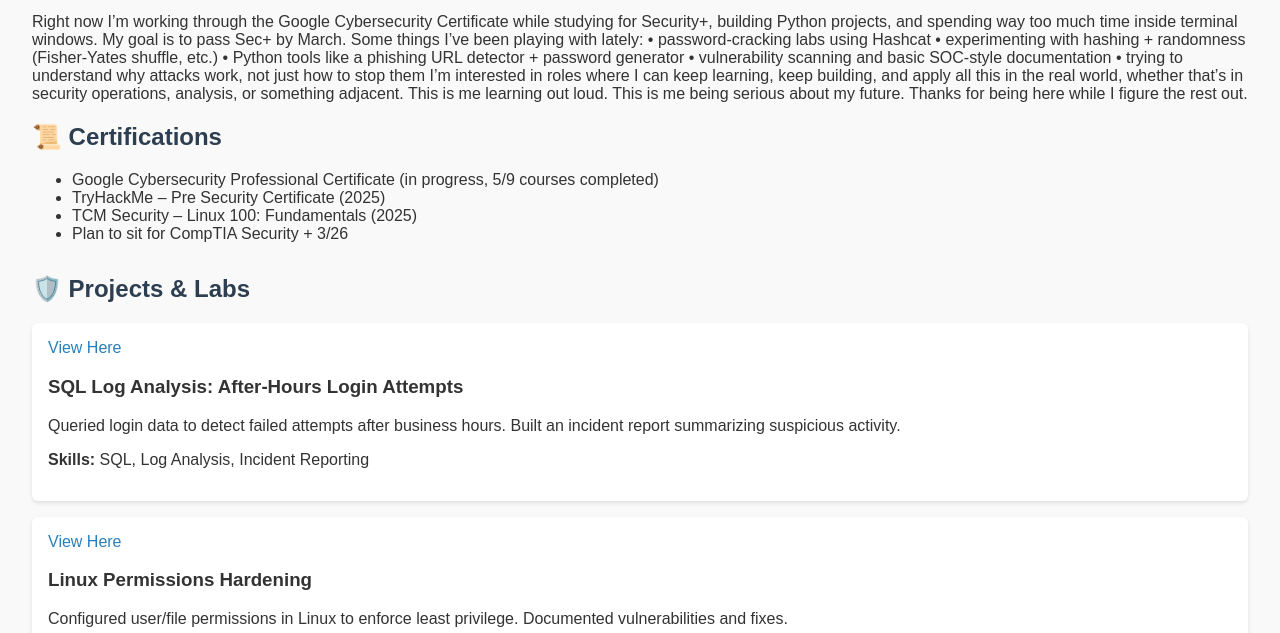
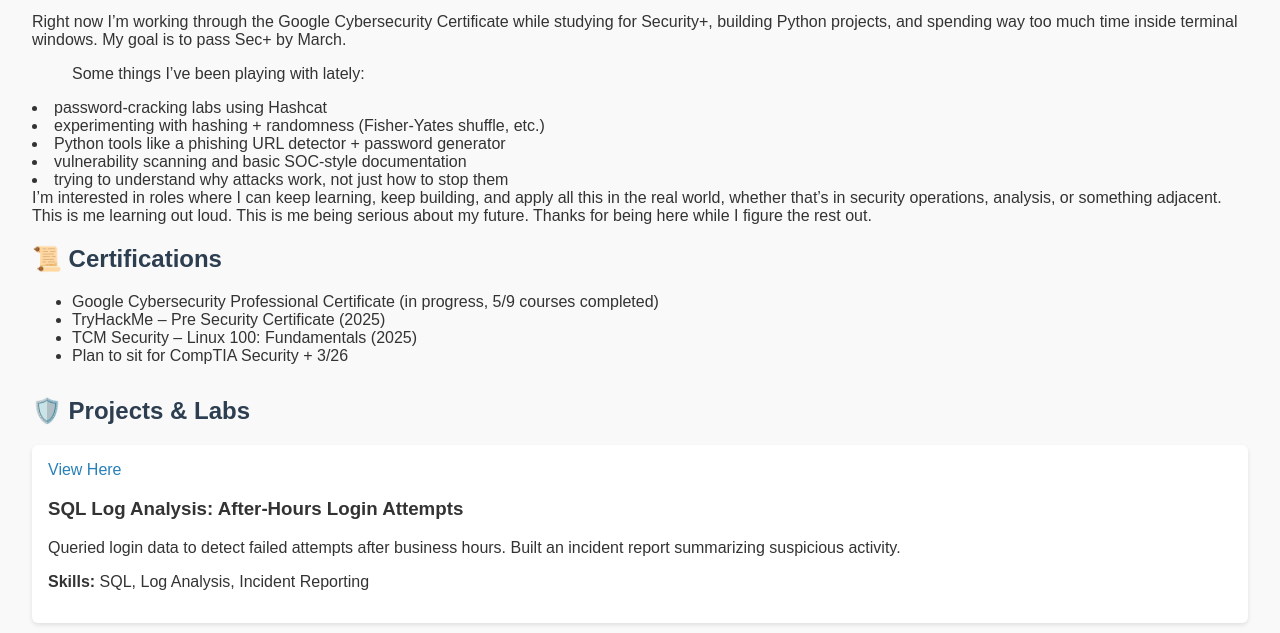
Before and after one commit to sjjames020/cybersecurity-portfolio, a plain HTML site: page index.html in a window 1280 px wide. Shown: the part 167-800 px from the top of the page. Drawn offline with Linux system fonts and the light colour scheme.

Commit message:
Convert bullet points to an unordered list in HTML

```diff
--- a/index.html
+++ b/index.html
@@ -20,12 +20,13 @@
 I am a curious and enthusiastic security professional with a strong commitment to ethics. I thrive on solving problems in the ever-evolving security landscape, staying calm under pressure while using thoughtful analysis to identify vulnerabilities, mitigate risks, and strengthen organizational resilience.</p>
 Right now I’m working through the Google Cybersecurity Certificate while studying for Security+, building Python projects, and spending way too much time inside terminal windows. My goal is to pass Sec+ by March.
 
-Some things I’ve been playing with lately:
-• password-cracking labs using Hashcat
-• experimenting with hashing + randomness (Fisher-Yates shuffle, etc.)
-• Python tools like a phishing URL detector + password generator
-• vulnerability scanning and basic SOC-style documentation
-• trying to understand why attacks work, not just how to stop them
+<ul>Some things I’ve been playing with lately:</ul>
+ <li>password-cracking labs using Hashcat</li>
+<li>experimenting with hashing + randomness (Fisher-Yates shuffle, etc.)</li>
+<li> Python tools like a phishing URL detector + password generator</li>
+<li>vulnerability scanning and basic SOC-style documentation</li>
+<li>trying to understand why attacks work, not just how to stop them</li>
+</ul>
 
 I’m interested in roles where I can keep learning, keep building, and apply all this in the real world, whether that’s in security operations, analysis, or something adjacent.
 
```
